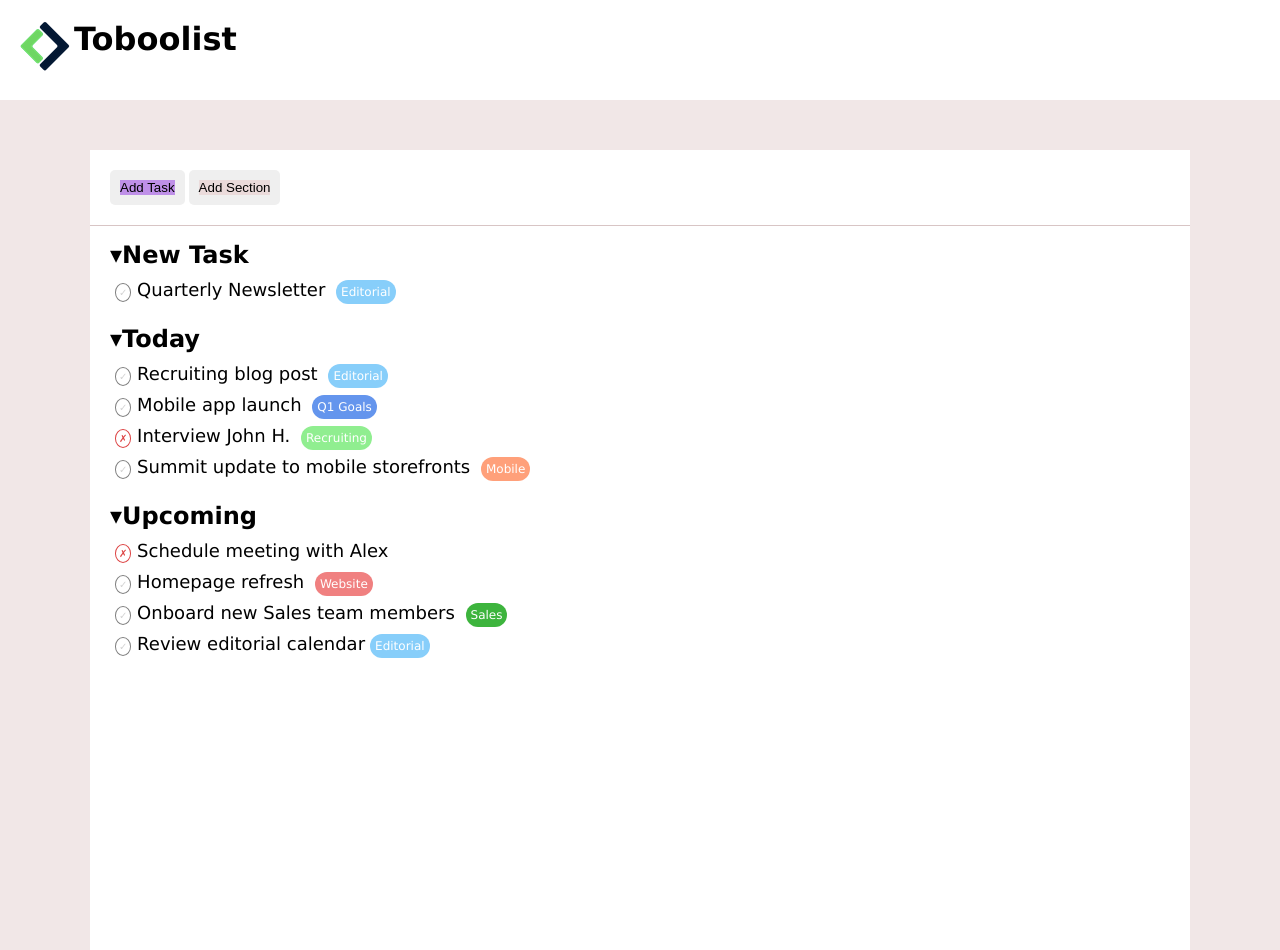
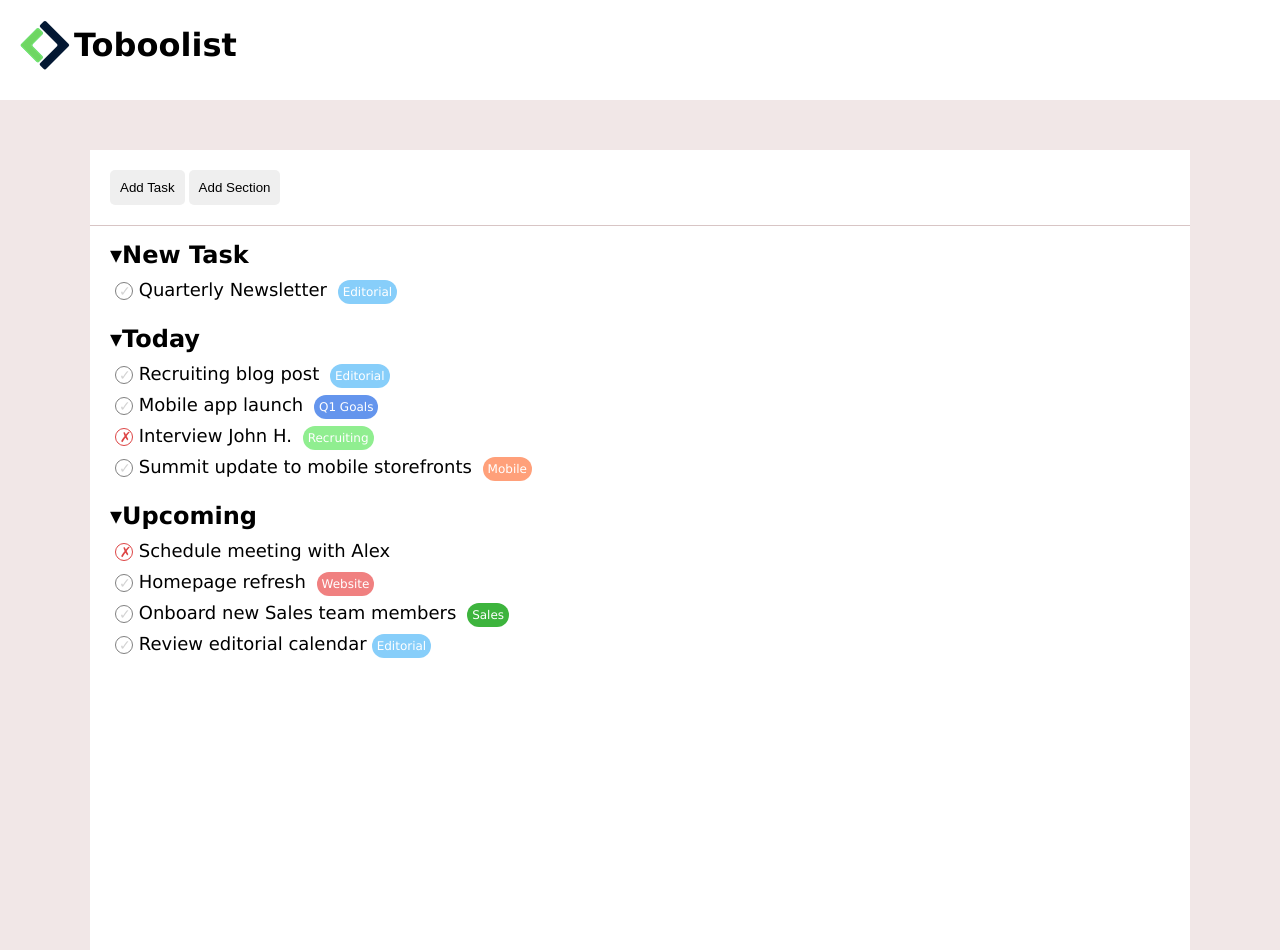
Before and after one commit to 0ttone/html-css-toboolist, a plain HTML site: page index.html in a window 1280 px wide. Drawn offline with Linux system fonts and the light colour scheme.

Commit message:
definiti check e cross

```diff
--- a/css/style.css
+++ b/css/style.css
@@ -61,6 +61,7 @@ header img {
     font-family: Verdana, Geneva, Tahoma, sans-serif;
     font-size: 32px;
     font-weight: 700;
+    vertical-align: middle;
 }
 
 .container {
@@ -87,11 +88,11 @@ button {
     text-align: center;
 }
 
-.add-task {
+.button .add-task {
     background-color: rgb(191 144 232);
 }
 
-.add-section {
+.button .add-section {
     background-color: rgb(235, 219, 219);
 }
 
@@ -116,16 +117,21 @@ h3 {
 
 .check, .cross {
     border-radius: 100%;
-    padding: 3px;
-    font-size: 10px;
-    width: 15px;
-    height: 15px;
+    padding-left: 3px;
+    font-size: 14px;
+    width: 18px;
+    height: 18px;
+    display: inline-block;
+
 }
+
+
 
 
 .cross {
     color: rgb(221, 68, 68);
     border: 1px solid rgb(221, 68, 68);
+    text-align: center;
 }
 
 
```
